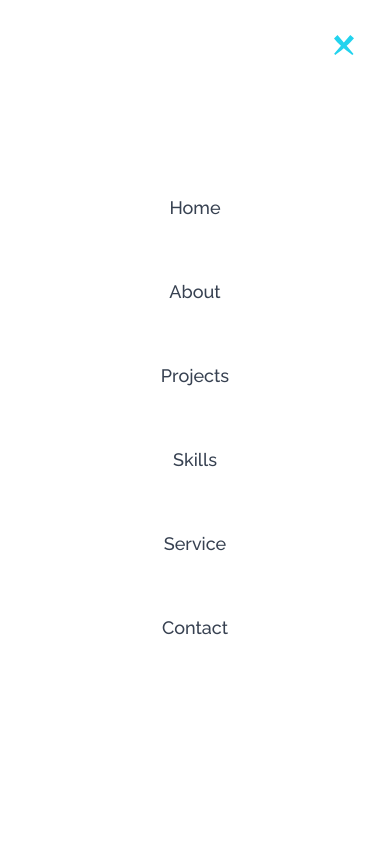
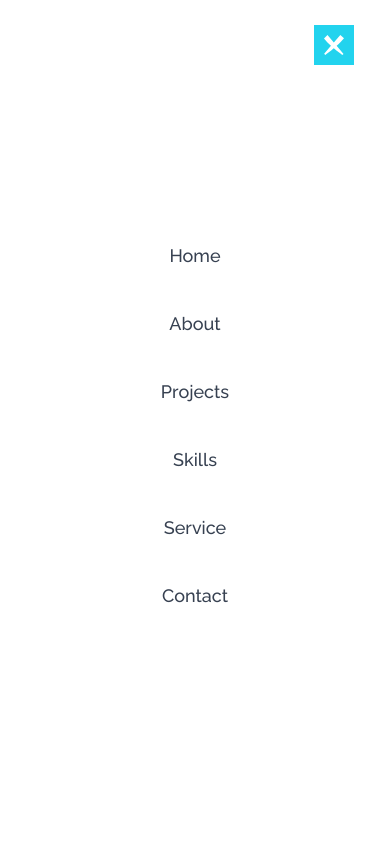
Before and after one commit to oladiti/myPortfolio, a React (Vite) app: page / in a window 390 px wide. Both pictures are taken after a click on the element 342 px from the left and 44 px from the top of the page. Shown: the top 844 px of the page. Built offline with nearby package versions, Linux system fonts and the light colour scheme.

Commit message:
adding background to the hamburger menu

```diff
--- a/src/App.jsx
+++ b/src/App.jsx
@@ -34,7 +34,7 @@ const App = () => {
       <Navbar theme={theme} setTheme={setTheme} />
       <AnimatedComponent>
         <Home />
-      </AnimatedComponent>
+
       <div data-aos="flip-left" data-aos-duration="1000">
         <About />
       </div>
@@ -48,7 +48,9 @@ const App = () => {
       </div>
       <Footer />
       <BackToTopButton />
+      </AnimatedComponent>
     </div >
+
 
   )
 }
--- a/src/components/Footer.jsx
+++ b/src/components/Footer.jsx
@@ -41,7 +41,7 @@ const Footer = () => {
                                     <GMail /> oladitiabiodun86@gmail.com
                                 </p>
                                 <p className='flex  items-center max-xs:justify-center max-xs:pl-9 '>
-                                    <Map /><span className="pt-4 dark:text-gray-400 max-xs:mx-3">127,Bamgbose Street, Lagos Island, Nigeria.</span>
+                                    <Map /><span className="pt-4 dark:text-gray-400 max-xs:mx-3 xl:px-4 ">127,Bamgbose Street, Lagos Island, Nigeria.</span>
                                 </p>
                             </div>
                             <ul className="flex items-center max-xs:px-9 gap-5 md:gap-3 justify-start">
--- a/src/components/HamBurgerMenu.jsx
+++ b/src/components/HamBurgerMenu.jsx
@@ -7,17 +7,17 @@ const HamBurgerMenu = ({ handleClick, navOpen }) => {
             onClick={handleClick}
         >
             {navOpen &&
-                <div className='group'>
+                <div className='group bg-aba p-2.5'>
                     <span className="group-hover:hidden">
-                        <Cancel color="#22d3ee" />
+                        <Cancel color="#ffffff"/>
                     </span>
                     <span className="hidden group-hover:block">
-                        <Cancel color="#22d3ee" />
+                        <Cancel color="#ffffff" />
                     </span>
                 </div>
             }
             {!navOpen &&
-                <div>
+                <div className='bg-aba p-2'>
                     <span className="group-hover:hidden">
                         <Menu />
                     </span>
--- a/src/components/Home.jsx
+++ b/src/components/Home.jsx
@@ -73,7 +73,7 @@ function Home() {
                     </div>
                 </div>
                 <div className=" ">
-                    <img src={AB} alt="" style={{ width: "20rem", height: "20rem", }} loading='eager' className='  image-element border-4 border-gray-600 dark:border-white border-double  xl:ml-2 ml-2 max-sm:w-52 xl:mt-24  mx-auto max-sm:h-52  ' />
+                    <img src={AB} alt="" style={{ width: "20rem"}} loading='eager' className=' max-lg:h-[20]  image-element border-4 border-gray-600 dark:border-white border-double  xl:ml-2 ml-2 max-sm:w-52 xl:mt-24  mx-auto   ' />
                 </div>
 
             </div>
--- a/src/components/Navbar.jsx
+++ b/src/components/Navbar.jsx
@@ -26,18 +26,17 @@ const Navbar = ({ theme, setTheme }) => {
 
                 <div className=' bg-white dark:bg-black duration-500 flex justify-between  items-center max-xs:-mr-1 max-xl:px-4 max-w-screen-2xl'>
                     <div className=' xs:ml-5 max-xs:ml-0 sm:ml-3 max-lg:-mr-4  mt-3.5'>
-                        {/* <a href="/" className=' cursor-pointer'><Logo /></a> */}
-                        <a href="/"><img src={Logo} alt="" style={{ width: 80, height: 75 }} className=' max-md:ml-2 xl:ml-16' /></a>
+
+                        <a href="/"><img src={Logo} alt="" style={{ width: 80, height: 75 }}  className='  max-md:ml-2 xl:ml-14 md:ml-11' /></a>
                     </div>
                     <Navigation ulClass="hidden md:flex md:mr-28  " liClass="" />
                     <HamBurgerMenu handleClick={handleClick} navOpen={navOpen} />
 
-                    <Navigation handleClick={handleClick} ulClass={`${navOpen ? "-translate-x-0 " : "translate-x-full"} duration-700 ease-in-out flex flex-col h-screen bg-white dark:bg-black w-screen  top-0 right-0 absolute items-center justify-center md:scale-0`} liClass="my-4 py-2 text-lg" />
-
+                    <Navigation handleClick={handleClick} ulClass={`${navOpen ? "-translate-x-0 " : "translate-x-full"} duration-700 ease-in-out flex flex-col h-screen bg-white dark:bg-black w-screen  top-0 right-0 absolute items-center justify-center md:scale-0`} liClass="mt-5 py-2 text-lg" />
 
                 </div>
-                <div className='moon flex justify-end -mt-16 pt-1 cursor-pointer  max-xs:mr-20  mx-auto md:pr-1'>
-                    <img onClick={() => toggleMode()} src={theme == 'light' ? toggleLight : toggleDark} alt="" style={{ width: 25, height: 24 }} className='toggle-icon mt-3 md:mr-20 max-xs:mr-2 xs:mr-24' />
+                <div className='moon flex justify-end -mt-14 pb-1.5   w-10 bg-aba  cursor-pointer   max-xs:mr-24 xs:mr-28 mx-auto md:mr-20'>
+                    <img onClick={() => toggleMode()} src={theme == 'light' ? toggleLight : toggleDark} alt="" style={{ width: 25, height: 22 }} className='toggle-icon   mt-3 md:mr-2 mx-auto max-xs:mr-2 xs:mr-2' />
                 </div>
             </div>
 
--- a/src/components/Projects.jsx
+++ b/src/components/Projects.jsx
@@ -32,22 +32,17 @@ const Projects = () => {
         ],
     };
     return (
-        <div name="Projects" className='pt-0 projects max-xs:px-3 xs:px-2 mb-28  md:-mt-96 lg:px-3 md:px-0  max-xs:-mt-80 max-xs:-mb-28  lg:-mt-16 xl:-mt-96 xl:pt-28   h-full min-h-screen w-full flex items-center  text-white'>
+        <div name="Projects" className='pt-6 projects max-xs:px-3 xs:px-2 mb-28  md:-mt-96 lg:px-3 md:px-0  max-xs:-mt-80 max-xs:-mb-28  lg:-mt-16 xl:-mt-96 xl:pt-28   h-full min-h-screen w-full flex items-center  text-white'>
             <div className='section xl:pb-96 max-xs:pt-56 max-sm:-mt-36 max-xs:mb-20  max-xs:px-5'>
                 <div className='md:-ml-2 max-xs:-ml-2 sm:-ml-2 lg:-ml-5'>
                     <SectionHeading heading="Projects " secondHeading="Check Out Some of my work " />
                 </div>
-                {/* max-xs:-ml-1 sm:mr-0 md:mr-0  lg:-mr-3 xs:mr-1 xl:mr-3 */}
                 <Slider {...settings} className='Service__container lg:-mx-3 xl:-mx-2 max-xs:-ml-1 '>
-
-                    {/* <GridLayout style="sm:grid-cols-2 xs:px-4 md:max-w-2xl mx-auto lg:max-w-none lg:grid-cols-3 sm:px-2 md:px-2 "> */}
                     {myProjects.map((project) => {
                         return (
                             <Project key={project.name} project={project} />
                         )
                     })}
-
-                    {/* </GridLayout> */}
                 </Slider>
             </div>
         </div>
--- a/src/index.css
+++ b/src/index.css
@@ -14,19 +14,19 @@
 @layer base {
   /* Works on Firefox */
   * {
-    scrollbar-width: thin;
-    scrollbar-color: #ff0011;
-    scrollbar-track-color: #009ac3;
+    scrollbar-width: medium;
+    scrollbar-color: #22d3ee;
+    scrollbar-track-color: #000;
   }
   /* Works on Chrome, Edge, and Safari */
   *::-webkit-scrollbar {
     width: 8px;
   }
   *::-webkit-scrollbar-track {
-    background: #009ac3;
+    background: #22d3ee;
   }
   *::-webkit-scrollbar-thumb {
-    background-color: #ff0011;
+    background-color: #444;
     /* background-image: linea2r-gradient(to bottom, #9fe2f9, #006eff) !important; */
     /* border-radius: 20px; */
     /* border: 3px solid orange; */
```
Also changed, not shown: src/components/Icons.jsx (+2 -2 lines).
